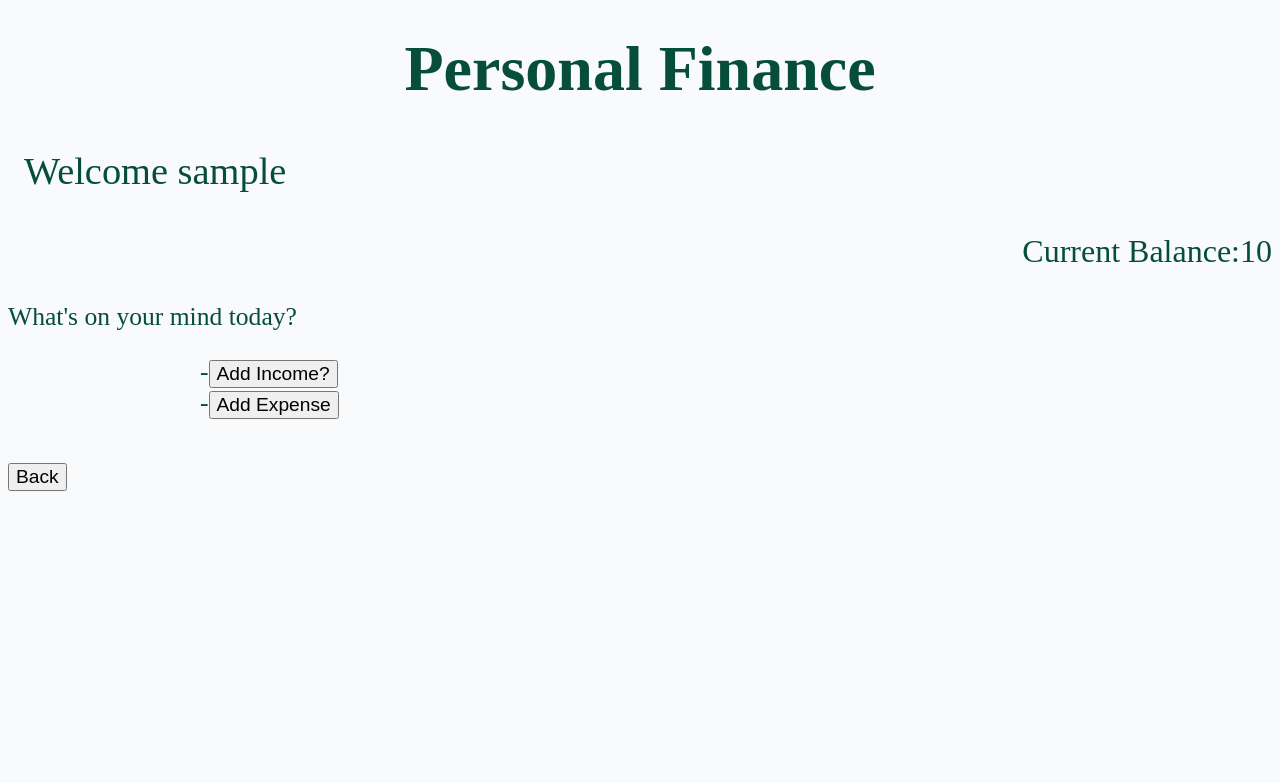
After one commit to side-character0x/Finance-app, a Flask app: template templates/home.html in a window 1280 px wide. The commit adds this page. Shown: the top 783 px of the page. Run offline with Flask 3, Linux system fonts and the light colour scheme; the template is opened without the code that fills it: most values are stand-ins (such as "Sample title", 1, 10 or a date in 2020).

Commit message:
new features

```diff
--- a/app.py
+++ b/app.py
@@ -1,9 +1,9 @@
-from flask import Flask,render_template,request
+from flask import Flask,render_template,request,session
 from db import Database
 app=Flask(__name__)
-
+app.secret_key = "some-long-random-string"
 @app.route("/")
-def home():
+def base():
     return render_template("base.html")
 @app.route("/login", methods=["GET","POST"])
 def login():
@@ -11,17 +11,39 @@ def login():
         username=request.form.get("name")
         pin=request.form.get("pin")
         db_pin=Database().check_user(username)
-        if db_pin!=pin:
+        if db_pin!=pin or pin is None:
             return render_template("login.html",error=True)
+        else:
+            session["username"]=username
+            return render_template("home.html",balance=Database().get_data(username,"balance"),username=username)
     return render_template("login.html")
 
 @app.route("/signin", methods=["GET","POST"])
 def signin():
     if request.method=="POST":
         username=request.form.get("name")
+        session["username"]=username
         pin=request.form.get("pin")
         if len(pin)!=4 or not pin.isdigit():
             return render_template("entry.html",error=True)
         Database().add_user(username,pin)
+        return render_template("home.html",balance=Database().get_data(username,"balance"),username=username)
     return render_template("entry.html")
+@app.route("/home",methods=["POST"])
+def home():
+    username=session.get("username")
+    action=request.form.get("action")
+    income_amount=request.form.get("income")
+    expense_amount=request.form.get("expense")
+    if action=="income":
+        return render_template("home.html",income=True,balance=Database().get_data(username,"balance"),username=username)
+    elif action=="back":
+        return render_template("login.html")
+    elif action=="expense":
+        return render_template("home.html",expense=True,balance=Database().get_data(username,"balance"),username=username)
+    if income_amount is not None:
+        Database().add_balance(username,income_amount)
+    if expense_amount is not None:
+        Database().reduce_bal(username,expense_amount)
+    return render_template("home.html",balance=Database().get_data(username,"balance"),username=username)
 app.run(debug=True)
--- /dev/null
+++ b/templates/home.html
@@ -0,0 +1,34 @@
+<head>
+    <meta charset="UTF-8">
+    <meta name="viewport" content="width=device-width" initial-scale="1.0">
+    <title>Home Page</title>
+</head>
+<body style="background-color:#F8FAFC;color: #064E3B;">
+    <h1 style="text-align: center;text-decoration: solid;font-size: 8vh;padding-top: 3vh;">Personal Finance</h1>
+    <p style="font-size: 3vw;margin: 2vh;">Welcome {{username}}</p>
+    <p style="padding-top: 1vh;font-size: 4vh;text-align: right;">Current Balance:{{balance}}</p>
+    <p style="font-size: 2vw;">What's on your mind today?</p>
+    <form action="/home" method="post">
+    <p style="font-size: 2vw;padding-left: 15vw;">
+    {% if not expense %}
+    {% if income %}
+    income: <input type="number" name="income" required>
+    <button type="submit">Enter</button>
+    {% else %}
+        -<button type="submit" name="action" value="income" style="font-size: 1.5vw;">Add Income?</button>
+    {% endif %}
+    {% endif %}
+        <br>
+    {% if not income %}
+    {% if expense %}
+    expense: <input type="number" name="expense" required>
+    <button type="submit">Enter</button>
+    {% else %}
+        -<button type="submit" name="action" value="expense" style="font-size: 1.5vw;">Add Expense</button>
+    {% endif %}
+    {% endif %}
+</p>
+<br>
+<button type="submit" name="action" value="back" formnovalidate style="font-size: 1.5vw;">Back</button>
+    </form>
+</body>
--- a/templates/login.html
+++ b/templates/login.html
@@ -17,7 +17,7 @@
             </tr>
         </table>
         {% if error %}
-            <p>PIN doesn't match.Please try again!</p>
+            <p>Either username or PIN doesn't match.Please try again!</p>
         {% endif %}
         <p style="padding-left: 15vw;font-size: 4vh;margin-top: 1%;"><button type="submit" name="login" value="login">login</button></p>
         <p style="padding-left: 8vw;">Don't have an account? <a href="/signin"><u>Register</u></a></p>
```
Also changed, not shown: db.py (+20 -4 lines), templates/register.html (deleted).
